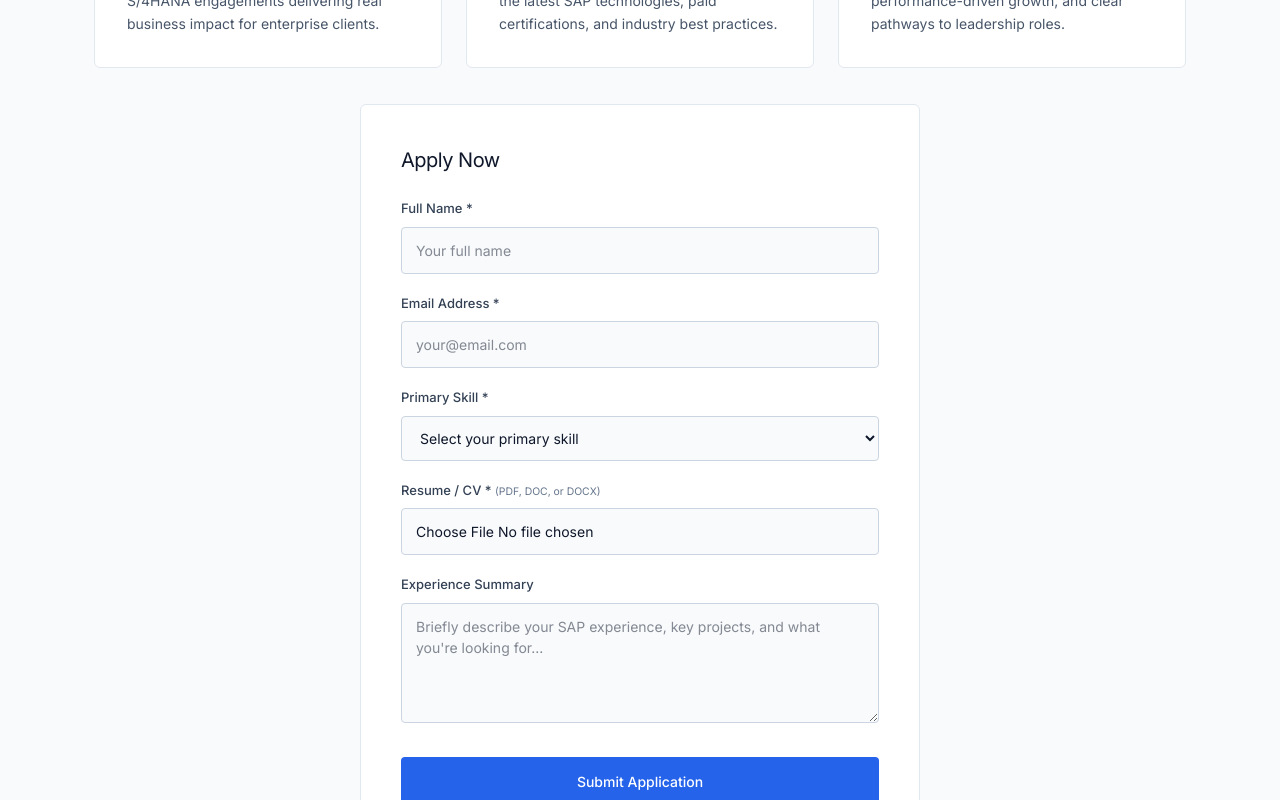
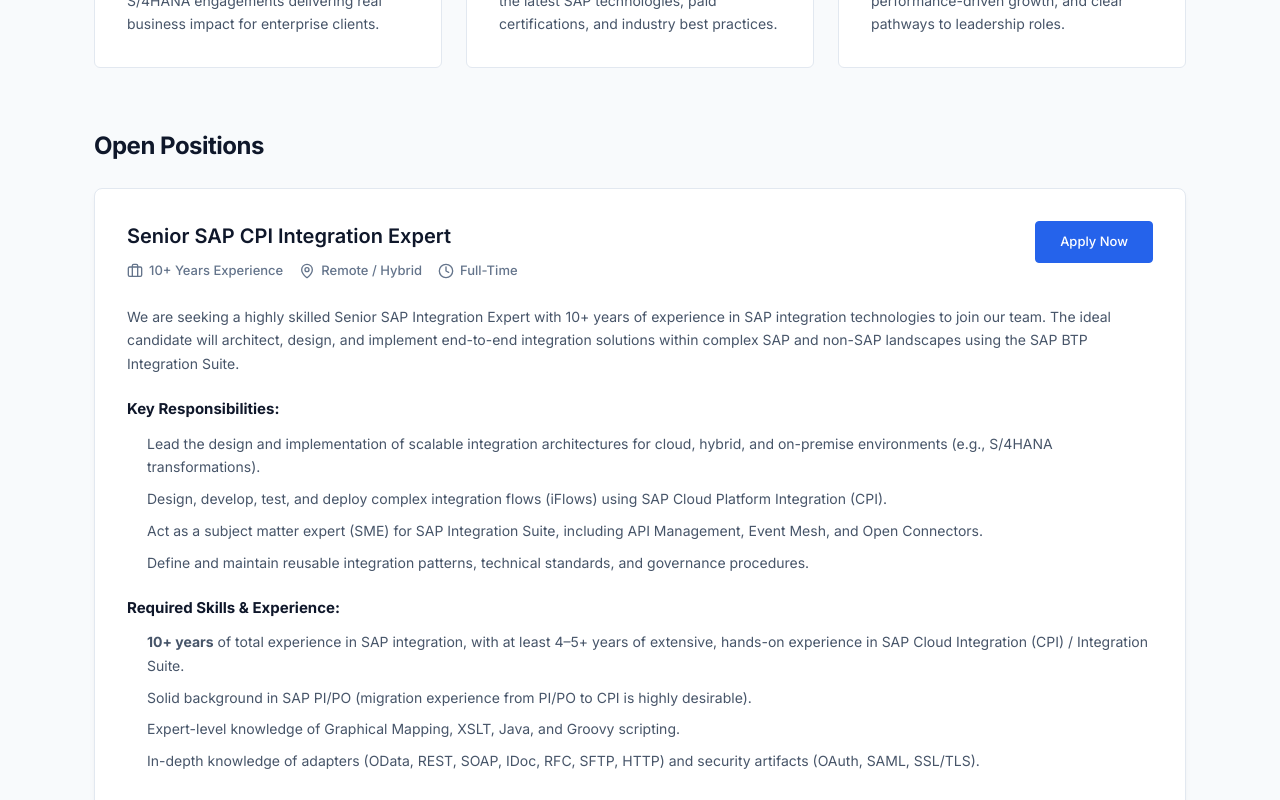
Before and after one commit to sowjanya-design/AvsoraWebsite, a Next.js app: page /careers in a window 1280 px wide. Shown: the part 440-1240 px from the top of the page. Built offline with nearby package versions, Linux system fonts and the light colour scheme.

Commit message:
feat: add SAP CPI Integration Expert job posting to Careers page

```diff
--- a/src/app/careers/page.tsx
+++ b/src/app/careers/page.tsx
@@ -1,6 +1,6 @@
 import type { Metadata } from 'next';
 import CareersForm from '@/components/sections/CareersForm';
-import { Rocket, BookOpen, TrendingUp } from 'lucide-react';
+import { Rocket, BookOpen, TrendingUp, Briefcase, MapPin, Clock } from 'lucide-react';
 
 export const metadata: Metadata = {
   title: 'Careers | Avsora Software',
@@ -31,7 +31,47 @@
           </div>
         </div>
 
-        <CareersForm />
+        <div style={{ marginTop: '60px', marginBottom: '60px' }}>
+          <h3 style={{ fontSize: '24px', fontWeight: '700', color: '#0f172a', marginBottom: '24px', letterSpacing: '-0.5px' }}>Open Positions</h3>
+
+          <div style={{ background: 'white', border: '1px solid #e2e8f0', borderRadius: '8px', padding: '32px', boxShadow: '0 4px 6px -1px rgba(0,0,0,0.05)' }}>
+            <div style={{ display: 'flex', justifyContent: 'space-between', alignItems: 'flex-start', flexWrap: 'wrap', gap: '16px', marginBottom: '24px' }}>
+              <div>
+                <h4 style={{ fontSize: '20px', fontWeight: '600', color: '#0f172a', marginBottom: '10px' }}>Senior SAP CPI Integration Expert</h4>
+                <div style={{ display: 'flex', gap: '16px', color: '#64748b', fontSize: '13px', flexWrap: 'wrap', fontWeight: '500' }}>
+                  <span style={{ display: 'flex', alignItems: 'center', gap: '6px' }}><Briefcase size={16} /> 10+ Years Experience</span>
+                  <span style={{ display: 'flex', alignItems: 'center', gap: '6px' }}><MapPin size={16} /> Remote / Hybrid</span>
+                  <span style={{ display: 'flex', alignItems: 'center', gap: '6px' }}><Clock size={16} /> Full-Time</span>
+                </div>
+              </div>
+              <a href="#careers-form" className="btn-primary" style={{ padding: '10px 24px', fontSize: '13px', borderRadius: '4px' }}>Apply Now</a>
+            </div>
+
+            <div style={{ fontSize: '14px', color: '#475569', lineHeight: '1.7' }}>
+              <p style={{ marginBottom: '20px' }}>We are seeking a highly skilled Senior SAP Integration Expert with 10+ years of experience in SAP integration technologies to join our team. The ideal candidate will architect, design, and implement end-to-end integration solutions within complex SAP and non-SAP landscapes using the SAP BTP Integration Suite.</p>
+
+              <b style={{ color: '#0f172a', display: 'block', marginBottom: '10px', fontSize: '15px' }}>Key Responsibilities:</b>
+              <ul style={{ paddingLeft: '20px', marginBottom: '20px' }}>
+                <li style={{ marginBottom: '8px' }}>Lead the design and implementation of scalable integration architectures for cloud, hybrid, and on-premise environments (e.g., S/4HANA transformations).</li>
+                <li style={{ marginBottom: '8px' }}>Design, develop, test, and deploy complex integration flows (iFlows) using SAP Cloud Platform Integration (CPI).</li>
+                <li style={{ marginBottom: '8px' }}>Act as a subject matter expert (SME) for SAP Integration Suite, including API Management, Event Mesh, and Open Connectors.</li>
+                <li style={{ marginBottom: '8px' }}>Define and maintain reusable integration patterns, technical standards, and governance procedures.</li>
+              </ul>
+
+              <b style={{ color: '#0f172a', display: 'block', marginBottom: '10px', fontSize: '15px' }}>Required Skills &amp; Experience:</b>
+              <ul style={{ paddingLeft: '20px', marginBottom: '0' }}>
+                <li style={{ marginBottom: '8px' }}><strong>10+ years</strong> of total experience in SAP integration, with at least 4–5+ years of extensive, hands-on experience in SAP Cloud Integration (CPI) / Integration Suite.</li>
+                <li style={{ marginBottom: '8px' }}>Solid background in SAP PI/PO (migration experience from PI/PO to CPI is highly desirable).</li>
+                <li style={{ marginBottom: '8px' }}>Expert-level knowledge of Graphical Mapping, XSLT, Java, and Groovy scripting.</li>
+                <li style={{ marginBottom: '8px' }}>In-depth knowledge of adapters (OData, REST, SOAP, IDoc, RFC, SFTP, HTTP) and security artifacts (OAuth, SAML, SSL/TLS).</li>
+              </ul>
+            </div>
+          </div>
+        </div>
+
+        <div id="careers-form">
+          <CareersForm />
+        </div>
 
       </div>
     </section>
```
